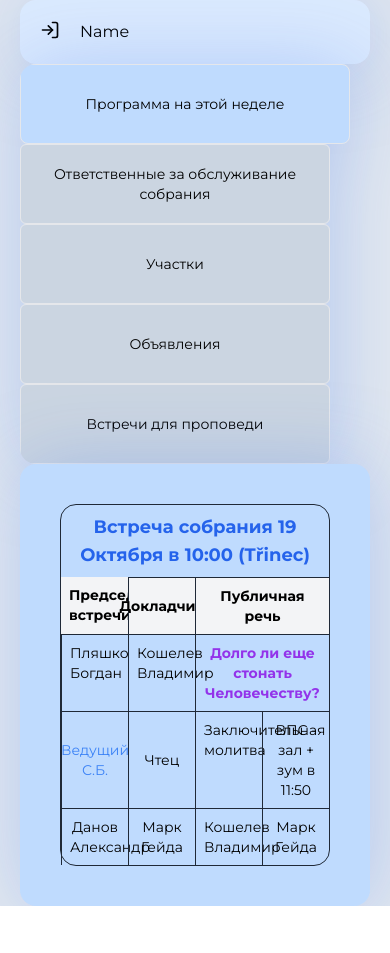
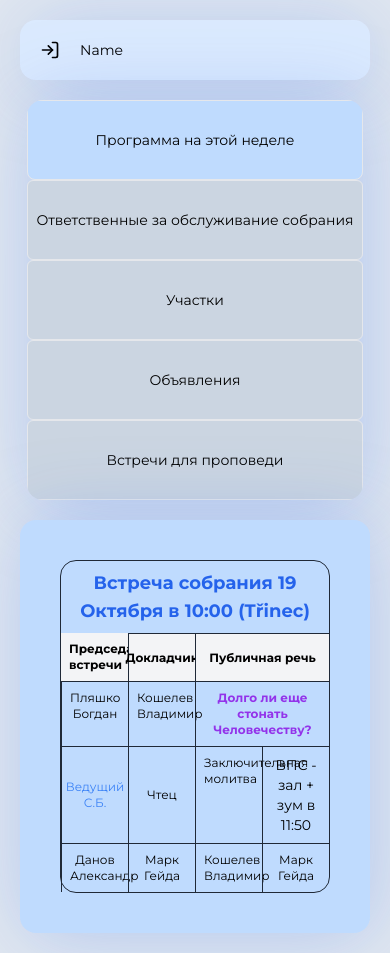
Before and after one commit to anakon73/KTT-Site, a React (Vite) app: page / in a window 390 px wide. Before the commit the page ends 906 px from the top, so only its background shows below. Built offline with nearby package versions, Linux system fonts and the light colour scheme.

Commit message:
fetch: added adaptiv for default layouy and navBar

```diff
--- a/src/pages/Layout/DefaultLayout.tsx
+++ b/src/pages/Layout/DefaultLayout.tsx
@@ -6,15 +6,17 @@ export function DefaultLayout() {
   return (
     <div className="flex min-h-screen items-center justify-center bg-slate-200 font-montserrat">
       <div className={`
-        relative mx-5 w-full max-w-[1080px]
+        relative mx-5 my-5 w-full max-w-[1080px] flex-row gap-y-8
 
         lg:mx-20
+
+        md:mx-10
       `}
       >
         <header className={`
-          right-0 flex gap-5 rounded-2xl bg-blue-100 px-5 py-5 drop-shadow-mainshadow
+          mb-5 flex gap-5 rounded-2xl bg-blue-100 px-5 py-5 text-sm drop-shadow-mainshadow
 
-          md:absolute md:-top-5 md:-translate-y-full md:
+          md:absolute md:-top-5 md:right-0 md:mb-0 md:-translate-y-full
         `}
         >
           <LogIn className="size-5" />
@@ -23,9 +25,9 @@ export function DefaultLayout() {
 
         <div className="flex w-full items-center justify-center">
           <div className={`
-            flex w-full flex-col items-center
+            flex w-full flex-col items-center justify-center gap-y-5
 
-            md:flex-row md:gap-10
+            md:flex-row
           `}
           >
             <div><Navbar /></div>
--- a/src/pages/MeetingProgram/MeetingProgram.tsx
+++ b/src/pages/MeetingProgram/MeetingProgram.tsx
@@ -5,11 +5,13 @@ export function MeetingProgram() {
         Встреча собрания 19 Октября в 10:00 (Třinec)
       </div>
 
-      <div className={`
-        grid grid-cols-4 divide-x divide-y divide-gray-800 text-sm
+      <div className={
+        `
+          grid grid-cols-4 divide-x divide-y divide-gray-800 text-xs
 
-        lg:text-base
-      `}
+          md:text-base
+        `
+      }
       >
         <div className="col-span-1 bg-gray-100 p-2 font-bold">Председатель встречи</div>
         <div className="col-span-1 flex items-center justify-center bg-gray-100 p-2 font-bold">
--- a/src/pages/MeetingService/MeetingService.tsx
+++ b/src/pages/MeetingService/MeetingService.tsx
@@ -1,8 +1,7 @@
 export function MeetingService() {
   return (
-    <div className="w-ful bg-red-200">
+    <div className="w-full bg-red-200">
       2
-
     </div>
   )
 }
--- a/src/shared/ui/Navbar/Navbar.tsx
+++ b/src/shared/ui/Navbar/Navbar.tsx
@@ -6,15 +6,23 @@ export function Navbar() {
     <nav className={`
       flex w-full max-w-[350px] flex-col overflow-hidden rounded-2xl text-sm drop-shadow-mainshadow
 
-      lg:text-base
+      md:text-base
     `}
     >
       {links.map(link => (
         <NavLink
           className={({ isActive }) => isActive
-            ? `mr-5 flex h-20 items-center justify-center rounded-lg border bg-blue-200 text-center`
+            ? `
+              flex h-20 items-center justify-center rounded-lg border bg-blue-200 p-2 text-center
+              text-sm
+
+              md:mr-5 md:text-base
+            `
             : `
-              mr-10 flex h-20 items-center justify-center rounded-md border bg-slate-300 text-center
+              flex h-20 items-center justify-center rounded-md border bg-slate-300 p-2 text-center
+              text-sm
+
+              md:mr-10 md:text-base
             `}
           to={link.path}
         >
```
